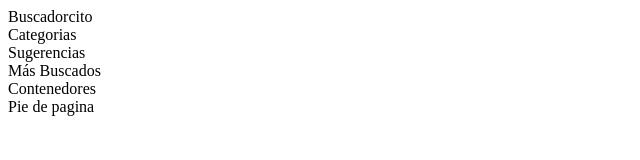
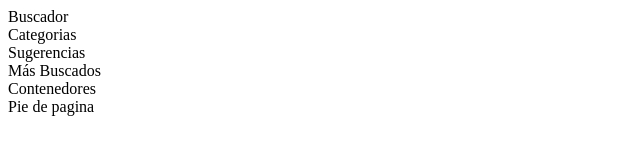
Before and after one commit to Gabo-Salcedo/FronEndPriceHunter, a plain HTML site: page index.html in a window 1280 px wide. Shown: the full height of the page, 0-640 px from the left. Drawn offline with Linux system fonts and the light colour scheme.

Commit message:
Update index.html

```diff
--- a/index.html
+++ b/index.html
@@ -12,7 +12,7 @@
   <nav>
   </nav>
   <div class="search">
-	  Buscadorcito
+	  Buscador
   </div>
 </head>
 
```
